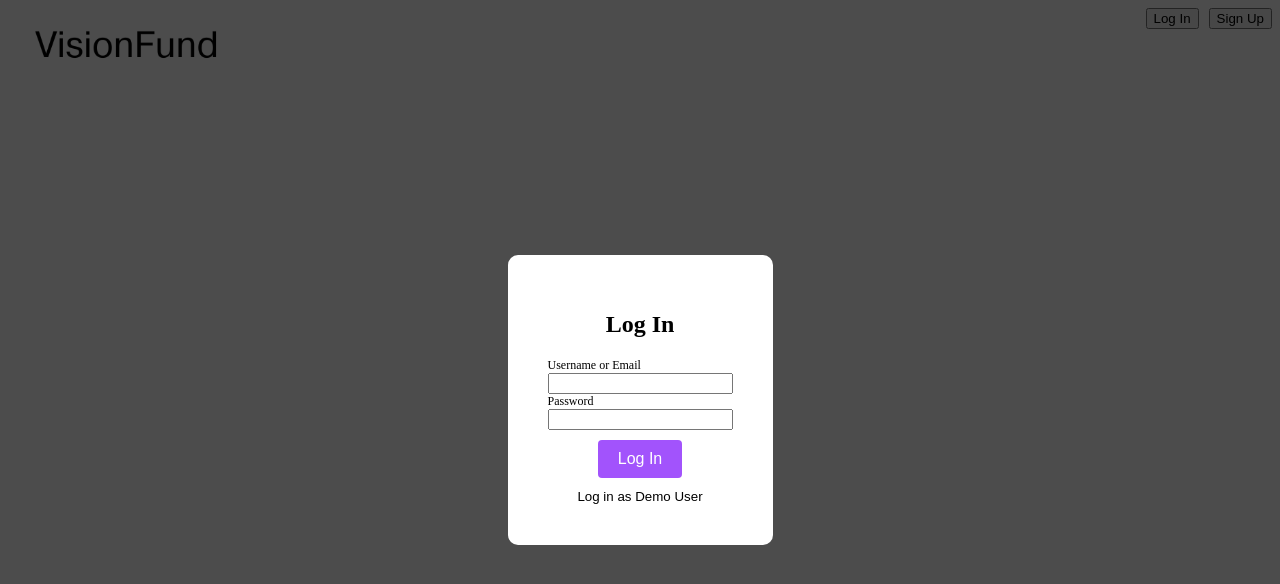
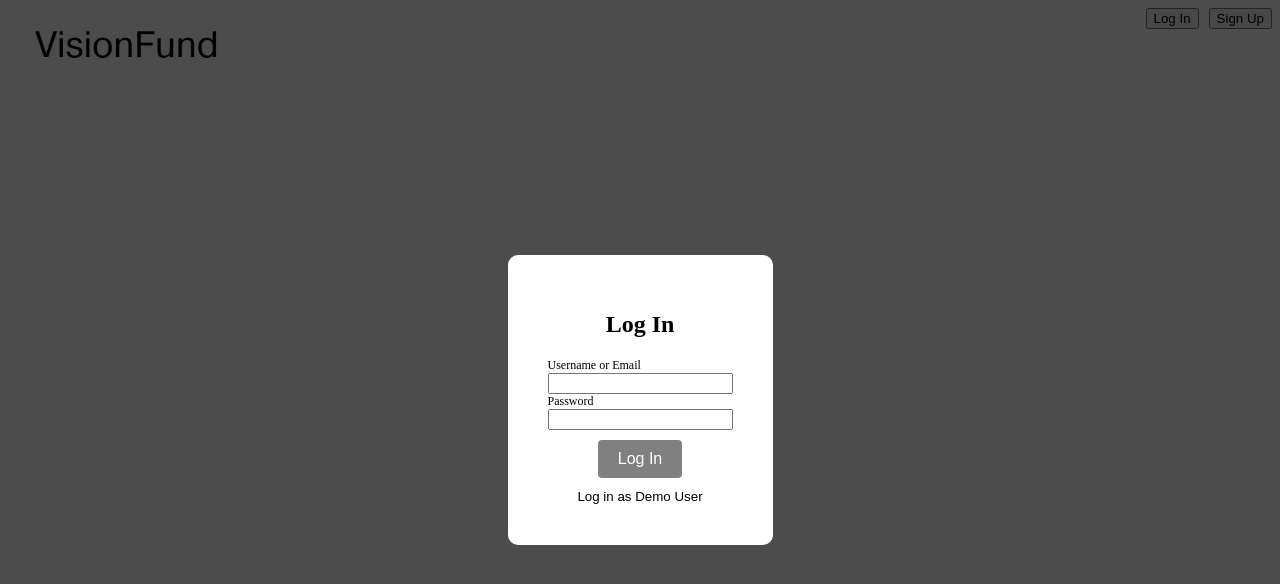
Before and after one commit to feichen0826/w20-Solo-project, a React (Create React App) app in the folder frontend/: page / in a window 1280 px wide. Both pictures are taken after a click on the button "Log In". Shown: the top 584 px of the page. Built offline with nearby package versions, Linux system fonts and the light colour scheme; no server answers.

Commit message:
login not fixed yet

```diff
--- a/frontend/src/components/Navigation/index.js
+++ b/frontend/src/components/Navigation/index.js
@@ -1,4 +1,4 @@
-import React from "react";
+import React, { useState } from "react";
 import { NavLink } from "react-router-dom";
 import { useSelector } from "react-redux";
 import ProfileButton from "./ProfileButton";
@@ -34,10 +34,12 @@ function Navigation({ isLoaded }) {
           <>
             <OpenModalButton
               buttonText="Log In"
+
               modalComponent={<LoginFormModal />}
             />
             <OpenModalButton
               buttonText="Sign Up"
+
               modalComponent={<SignupFormModal />}
               tealBackground={true}
             />
--- a/frontend/src/components/SignupFormModal/SignupForm.css
+++ b/frontend/src/components/SignupFormModal/SignupForm.css
@@ -44,3 +44,8 @@
   .submit-button:hover {
     background-color: #e651d4;
   }
+
+  .submit-button:disabled {
+    background-color: gray;
+    cursor: not-allowed;
+  }
--- a/frontend/src/store/session.js
+++ b/frontend/src/store/session.js
@@ -17,7 +17,7 @@ const removeUser = () => {
   };
 };
 
-export const login = (credential, password) => async (dispatch) => {
+export const login = (credential, password ) => async (dispatch) => {
 
   const response = await csrfFetch("/api/session", {
     method: "POST",
```
